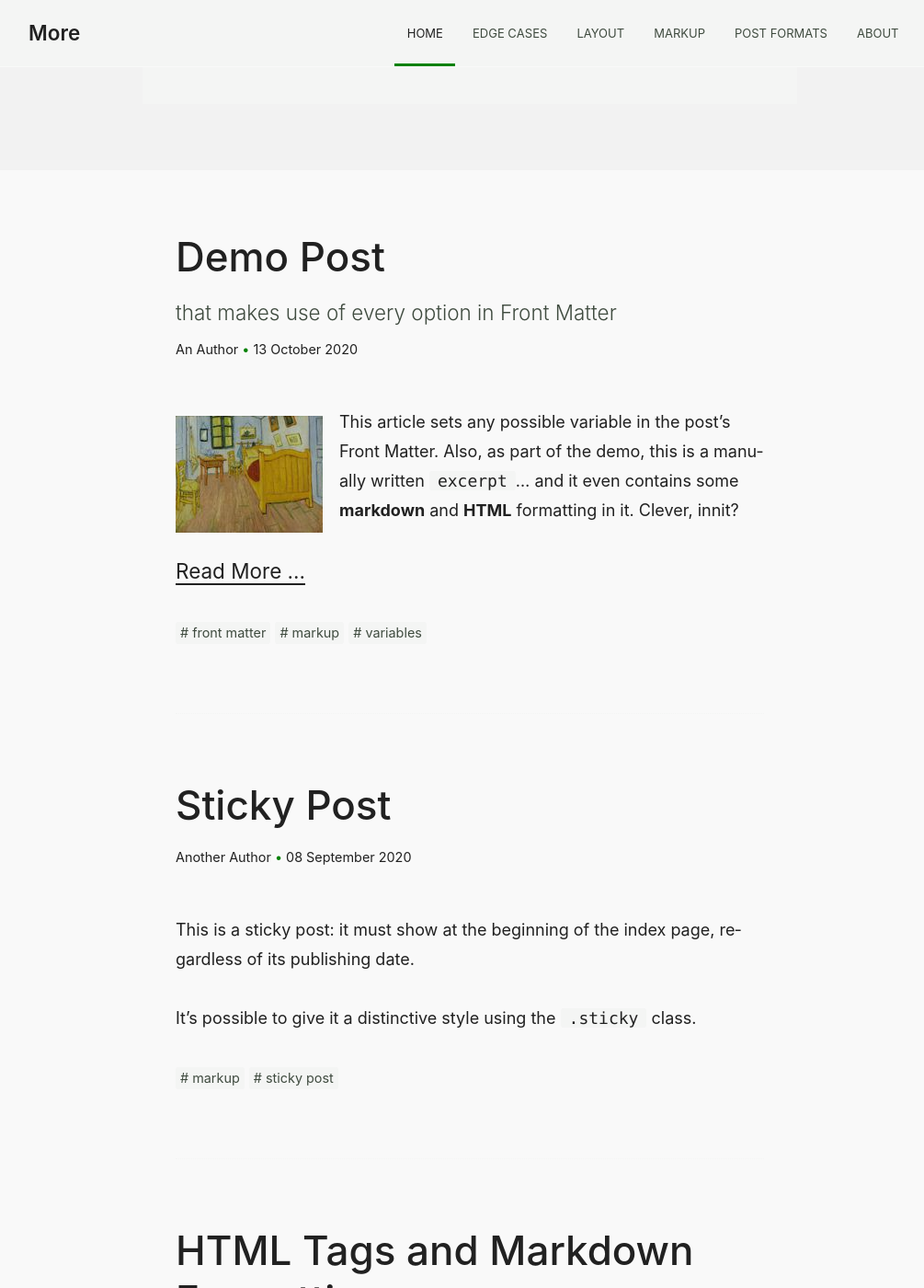
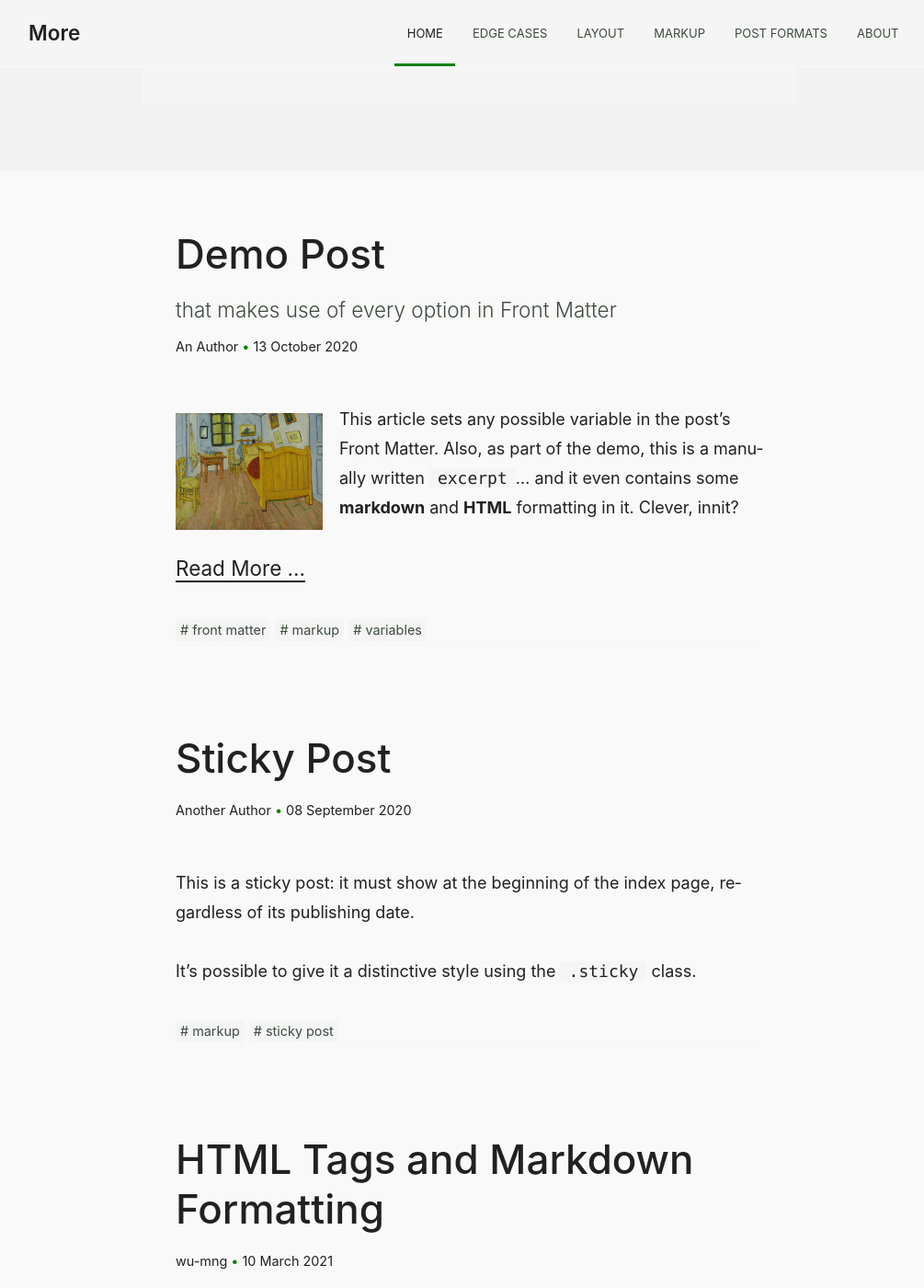
Before and after one commit to wu-mng/more, a Jekyll site: the page built from index.html, in a window 1280 px wide and 1400 px high, scrolled down 528 px. Shown: the whole window at 92% size, without its empty margins (129-1134 px from the left). Built offline with Jekyll 4.4.1, drawn with Linux system fonts in a browser that asks for light colours; the list of posts is cut into pages by our own code.

Commit message:
small layout fixes

```diff
--- a/_config.yml
+++ b/_config.yml
@@ -65,7 +65,7 @@
 default_image: &default_image "assets/img/more_open_graph_default_image.png" # An image representative of your brand; it will be the default featured and open graph image [suggested size: 1200x630px]
 
 responsive_images:
-  active: true # see https://wu-mng.github.io/more/layout/layout-responsive-images for more informations
+  active: false # see https://wu-mng.github.io/more/layout/layout-responsive-images for more informations
 
 # ---------------------------------------
 # 6. Jekyll Configuration [VERY OPTIONAL]
--- a/_layouts/default.html
+++ b/_layouts/default.html
@@ -26,7 +26,7 @@
   {% endunless %}
 </head>
 
-<body>
+<body {% if site.fixed_menu %}class="fixed-header"{% endif %}>
   <header id="site-header" {% if site.fixed_menu %}class="fixed"{% endif %}>
     <div class="wrapper flex-wrap">
       <a href="{{ '/' | relative_url }}" class="site-title" aria-label="home page">{{ site.title }}</a>
--- a/_sass/more.scss
+++ b/_sass/more.scss
@@ -186,11 +186,14 @@
   -webkit-hyphens: auto;
   hyphens: auto;
   margin: 0;
-  margin-top: $nav-height;
   display: flex;           // for sticky footer
   flex-direction: column;  // for sticky footer
   min-height: 100vh;       // for sticky footer
 }
+
+body.fixed-header {
+    margin-top: $nav-height;
+  }
 
 main {
   margin: auto;
@@ -713,8 +716,8 @@
 /* 3.1.2 .....................................................Site Wrapper */
 #site-wrapper {
   flex: 1; // for sticky footer
-  margin-top: $nav-height;
-  margin-bottom: 8rem;
+  @include baseline(2, margin-top);
+  @include baseline(4);
 
   @media screen and (max-width: 280px) {
     width: 90%;
@@ -723,8 +726,7 @@
 
 /* 3.1.3 ..............................................Post default elements */
 .post {
-  margin-bottom: 4rem;
-  padding-bottom: 4rem;
+  @include baseline(3);
 }
 
 .post-header {
```
